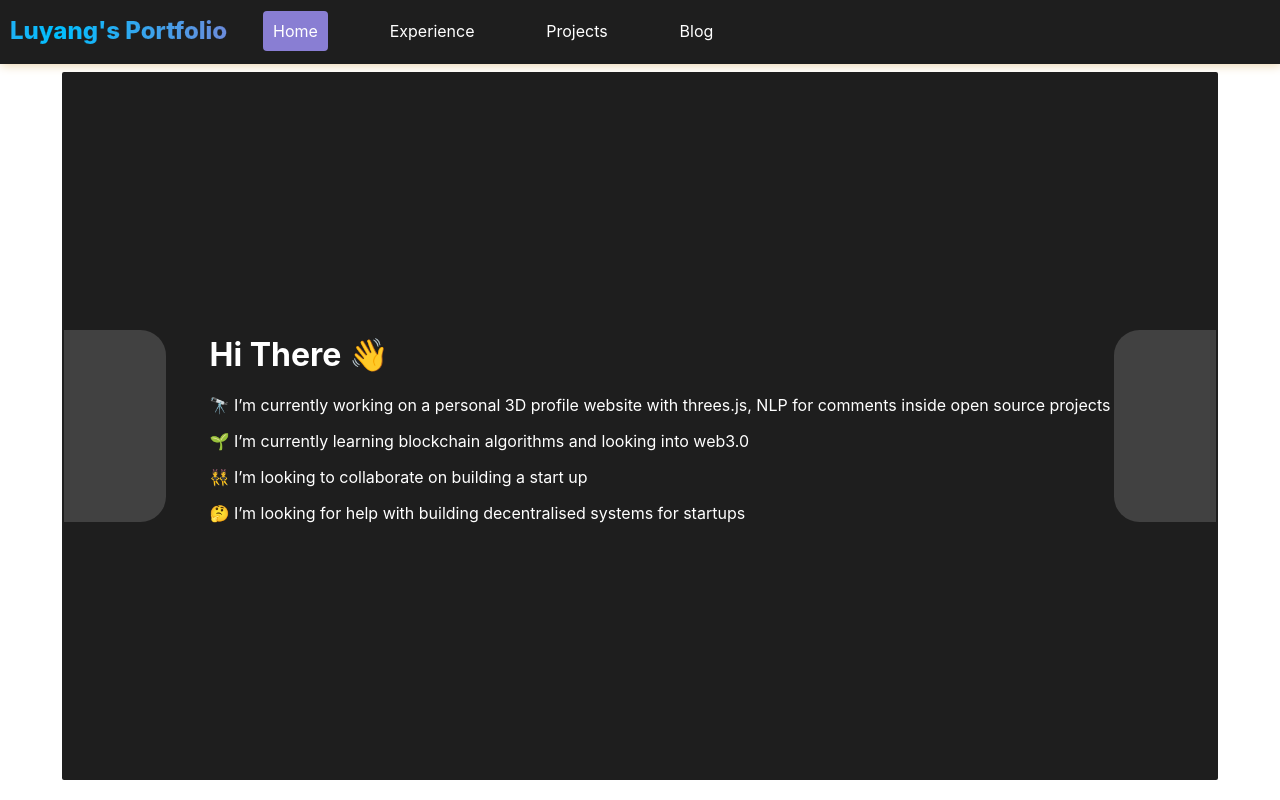
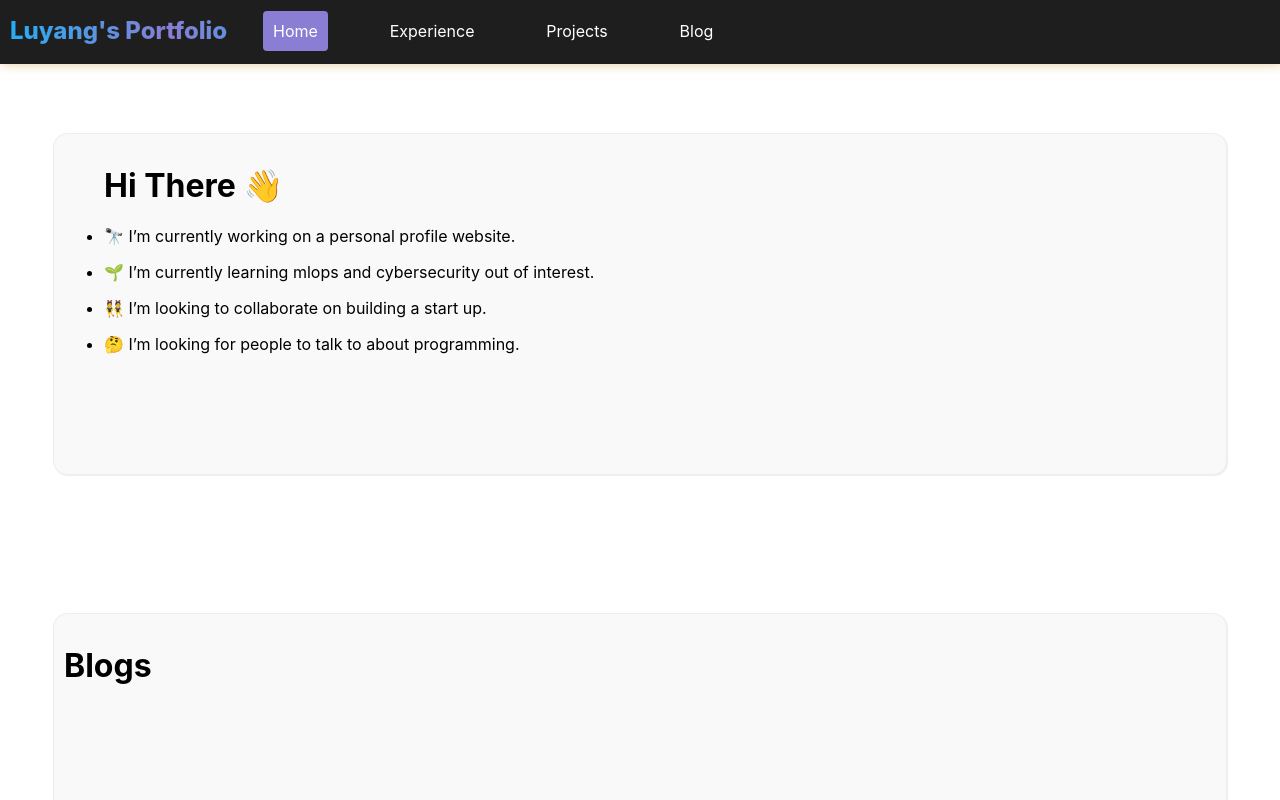
Before and after one commit to luyangliuable/personal-portfolio, a React (Create React App) app in the folder client/: page / in a window 1280 px wide. Shown: the top 800 px of the page. Built offline with nearby package versions, Linux system fonts and the light colour scheme.

Commit message:
Added blogs to landing page.

```diff
--- a/client/src/App.css
+++ b/client/src/App.css
@@ -136,25 +136,31 @@
 }
 
 
-.hero {
+.home-container {
     display: flex;
-    padding: 2px;
+    padding: 10px;
     justify-content: space-between;
-    align-items: center;
-    margin-top: 1vh;
-    background: #1e1e1e;
+    align-items: flex-start;
+    background: #F9F9F9;
+    border: 1px solid #EEE;
+    box-shadow: 1px 1px 1px #EEE;
     width: 90vw;
-    height: 88vh;
-    border-radius: 2px;
-    color: #FFF;
+    height: 40vh;
+    border-radius: 14px;
+    /* color: #FFF; */
 }
 
-#landing-page-content {
+.landing-page-content {
     display: flex;
     justify-content: center;
-    height: 500vh;
     position: absolute;
     width: 100%;
+    align-items: center;
+    position: absolute;
+    height: 180vh;
+    flex-direction: column;
+    justify-content: space-around
+
 }
 
 
--- a/client/src/components/Hero.tsx
+++ b/client/src/components/Hero.tsx
@@ -1,18 +1,36 @@
 import React, {Component, useRef} from 'react';
 
-type Props = {
+type iProps = {
     name?: string,
     current?: string,
     [category: string]: any
 }
 
-interface AbcState {}
+type iState = {
+    mainContent: {
+        heading: string,
+        items: string[]
+    }
+}
+
+/* interface AbcState {}; */
 
 
-class Hero extends Component<{}, AbcState> {
+class Hero extends Component<iProps, iState> {
 
-    constructor(props: Props) {
+    constructor(props: iProps) {
         super(props);
+        this.state = {
+            mainContent: {
+                heading: "Hi There 👋",
+                items: [
+                    "🔭 I’m currently working on a personal profile website.",
+                    "🌱 I’m currently learning mlops and cybersecurity out of interest.",
+                    "👯 I’m looking to collaborate on building a start up.",
+                    "🤔 I’m looking for people to talk to about programming."
+                ]
+            }
+        }
     }
 
 
@@ -24,29 +42,40 @@ class Hero extends Component<{}, AbcState> {
 
     render(): any {
         return (
-            <div className="hero">
-                <div className="hero-accordion-button hero-accordion-left" />
+            <div className="landing-page-content">
+                <div className="home-container">
+                    {/* <div className="hero-accordion-button hero-accordion-left" /> */}
                     <div style={{textAlign: "left"}}>
                         <ul>
                             <h1>
-                            Hi There 👋
+                                {(this.state && this.state.mainContent ) ? this.state.mainContent.heading: ""}
                             </h1>
                         </ul>
-                    <ul>
-                        🔭 I’m currently working on a personal 3D profile website with threes.js, NLP for comments inside open source projects
+
+                        {
+                            this.state.mainContent.items.map((item: string, index: number) => {
+                                return (
+                                    <ul key={index}>
+                                        <li>{item}</li>
                                     </ul>
-                    <ul>
-                        🌱 I’m currently learning blockchain algorithms and looking into web3.0
-                    </ul>
-                    <ul>
-                        👯 I’m looking to collaborate on building a start up
-                    </ul>
+                                )
+                            })
+                        }
+                    </div>
+                    {/* <div className="hero-accordion-button hero-accordion-right"  /> */}
+                </div>
 
-                    <ul>
-                        🤔 I’m looking for help with building decentralised systems for startups
-                    </ul>
+                <div className="home-container blogs">
+                    <div style={{textAlign: "left"}}>
+                        <h1>Blogs</h1>
                     </div>
-                <div className="hero-accordion-button hero-accordion-right"  />
+                </div>
+
+                <div className="home-container Experience">
+                    <div style={{textAlign: "left"}}>
+                        <h1>My Experiences</h1>
+                    </div>
+                </div>
             </div>
         );
     }
--- a/client/src/components/LandingPage.tsx
+++ b/client/src/components/LandingPage.tsx
@@ -55,7 +55,7 @@ class LandingPage extends Component implements AbcState {
                 this.attachNavBar();
             }
 
-            const element = document.querySelector("#landing-page-content");
+            const element = document.querySelector(".landing-page-content");
             const pageHeight = element.getBoundingClientRect().height - window.innerHeight;
 
             this.updateScrolledProgress(scrolled/pageHeight);
```
Lines whose indentation alone changed are shown as unchanged.
